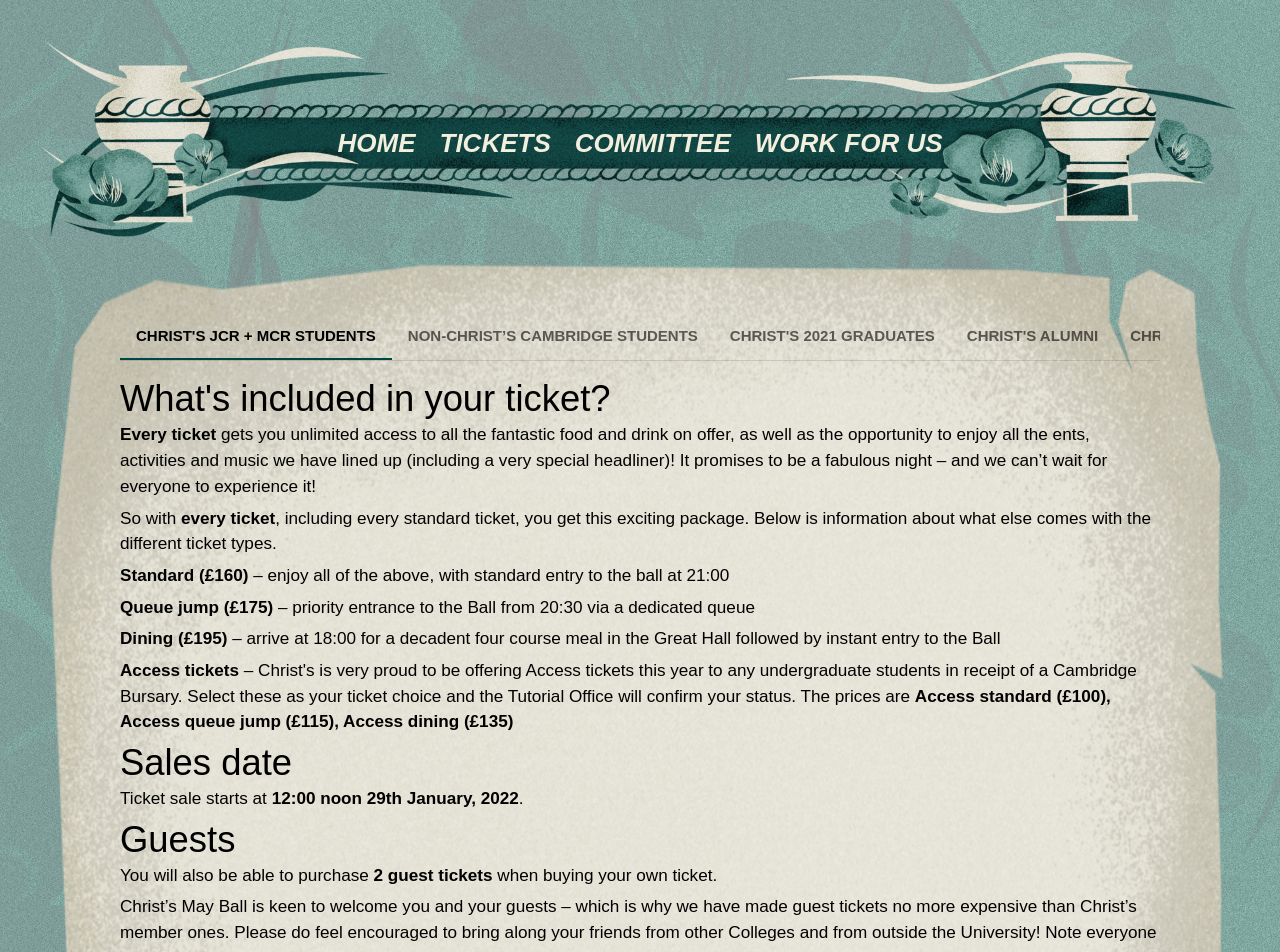
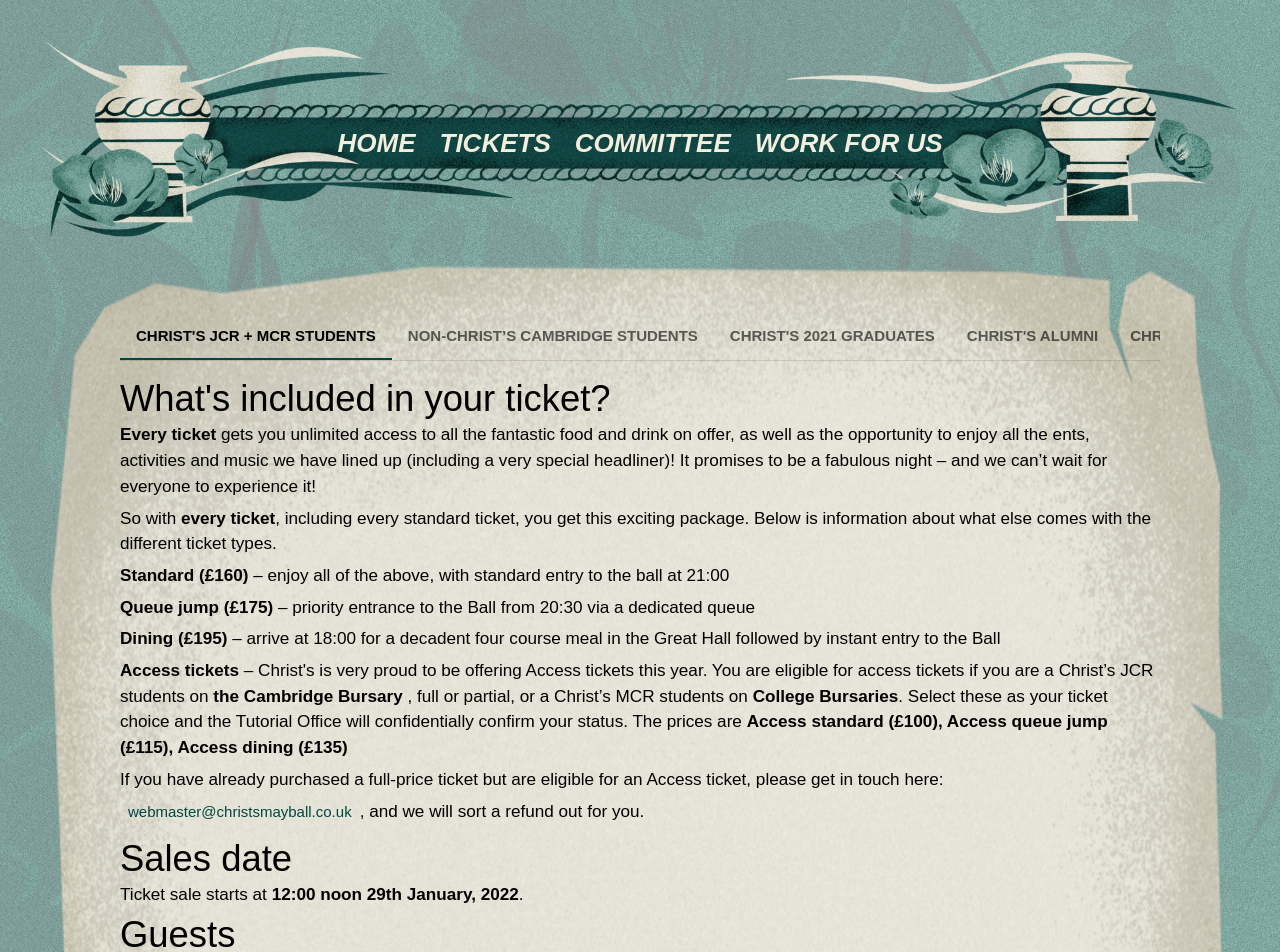
Before and after one commit to scottjones03/cmb-2024-website, a React (Create React App) app: page /tickets in a window 1280 px wide. Shown: the top 952 px of the page. Built offline with nearby package versions, Linux system fonts and the light colour scheme; a web font is replaced by a local one.

Commit message:
Update access text

```diff
--- a/src/components/main/TicketsDisplay.jsx
+++ b/src/components/main/TicketsDisplay.jsx
@@ -67,12 +67,26 @@
   <>
     <BodyParagraph>
       <strong>Access tickets</strong> – Christ's is very proud to be offering
-      Access tickets this year to any undergraduate students in receipt of a
-      Cambridge Bursary. Select these as your ticket choice and the Tutorial
-      Office will confirm your status. The prices are{" "}
+      Access tickets this year. You are eligible for access tickets if you are a
+      Christ’s JCR students on <strong>the Cambridge Bursary</strong> , full or
+      partial, or a Christ’s MCR students on <strong>College Bursaries</strong>.
+      Select these as your ticket choice and the Tutorial Office will
+      confidentially confirm your status. The prices are{" "}
       <strong>
         Access standard (£100), Access queue jump (£115), Access dining (£135)
       </strong>
+    </BodyParagraph>
+    <BodyParagraph>
+      If you have already purchased a full-price ticket but are eligible for an
+      Access ticket, please get in touch here:
+      <Button
+        sx={{ minWidth: 0, textTransform: "none" }}
+        href="mailto:webmaster@christsmayball.co.uk"
+        target="_blank"
+      >
+        webmaster@christsmayball.co.uk
+      </Button>
+      , and we will sort a refund out for you.
     </BodyParagraph>
   </>
 );
```
